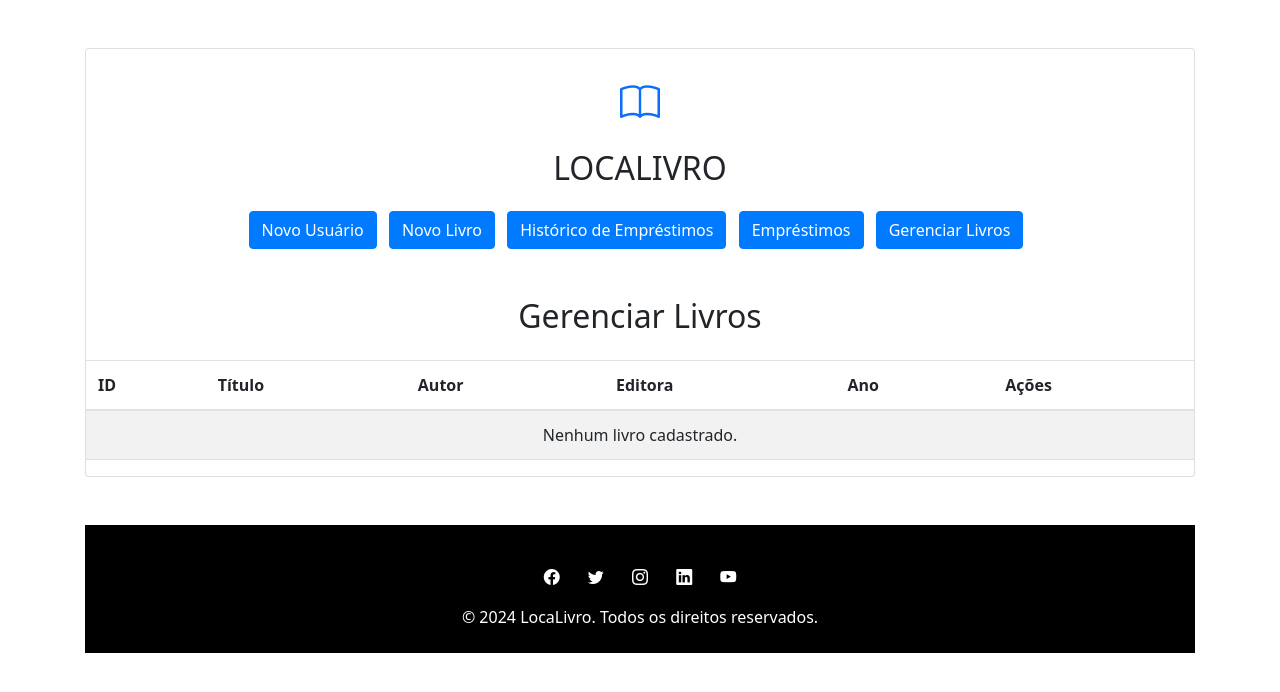
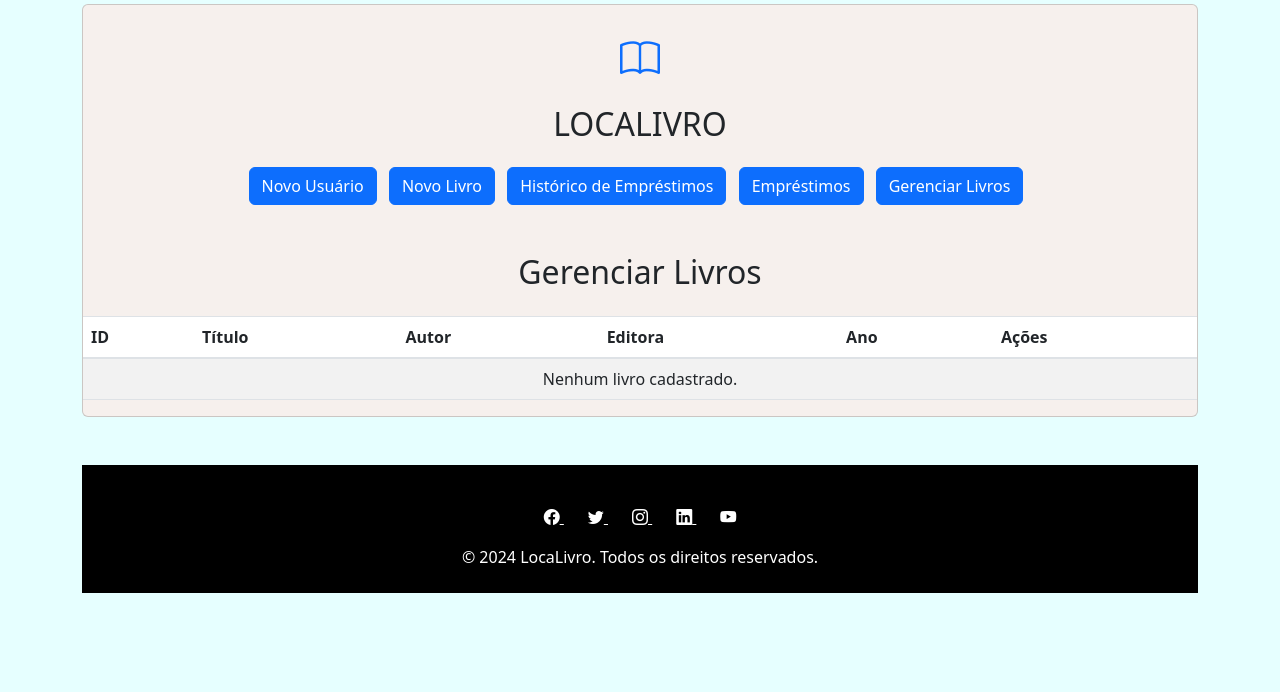
Before and after one commit to XicoBr/PROJETO-WEB, a PHP site: page /livros.php in a window 1280 px wide. Shown: the top 692 px of the page. Run offline with PHP 8.4, Linux system fonts and the light colour scheme; data that the repository does not hold is empty; some libraries are stand-ins or nearby versions.

Commit message:
:lipstick: alteração do plano de fundo

```diff
--- a/projeto-facul_TESTE/footer.php
+++ b/projeto-facul_TESTE/footer.php
@@ -30,7 +30,6 @@
     </footer>
 
 
-
     <script src="https://code.jquery.com/jquery-3.5.1.slim.min.js"></script>
     <script src="https://cdn.jsdelivr.net/npm/@popperjs/core@2.5.4/dist/umd/popper.min.js"></script>
     <script src="https://stackpath.bootstrapcdn.com/bootstrap/4.5.2/js/bootstrap.min.js"></script>
--- a/projeto-facul_TESTE/header.php
+++ b/projeto-facul_TESTE/header.php
@@ -19,17 +19,30 @@
         }
         .footer {
             transition: 0.4s;
+            padding: 1rem 0;
+            flex-shrink: 0;
+            width: 100%;
         }
         .footer:hover {
             color: #d6e3f8;
 
         }
+        #body
+        {
+            background: rgba(230, 255, 255, 1);
+            display: flex;
+            flex-direction: column;
+        }
+        #main
+        {
+            background-color: #F6F0ED;
+        }
     </style>
 </head>
-<body>
+<body id="body">
 
-    <div class="container my-5">
-        <div class="card">
+    <div class="container my-1">
+        <div id="main" class="card">
             <div class="card-body p-4">
                 <!-- Logo e Título -->
                 <div class="text-center mb-4">
--- a/projeto-facul_TESTE/livros.php
+++ b/projeto-facul_TESTE/livros.php
@@ -44,14 +44,7 @@ $sql = "SELECT id, titulo, autor, editora, ano FROM livros";
 $result = $conn->query($sql);
 ?>
 
-<!DOCTYPE html>
-<html lang="pt-BR">
-<head>
-    <meta charset="UTF-8">
-    <meta name="viewport" content="width=device-width, initial-scale=1.0">
-    <title>Gerenciar Livros</title>
-    <link rel="stylesheet" href="https://stackpath.bootstrapcdn.com/bootstrap/4.5.2/css/bootstrap.min.css">
-</head>
+
 
 
         <?php if (isset($message)): ?>
```
